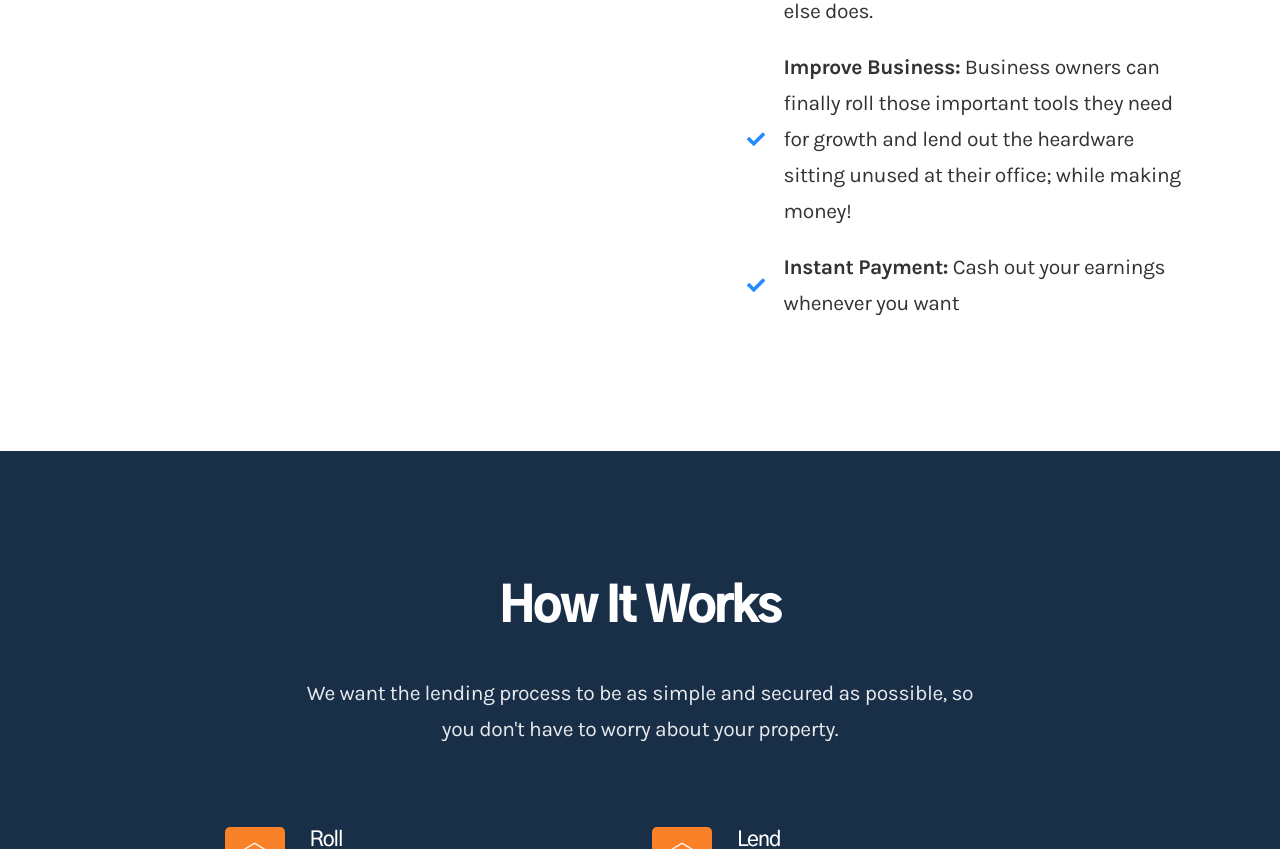
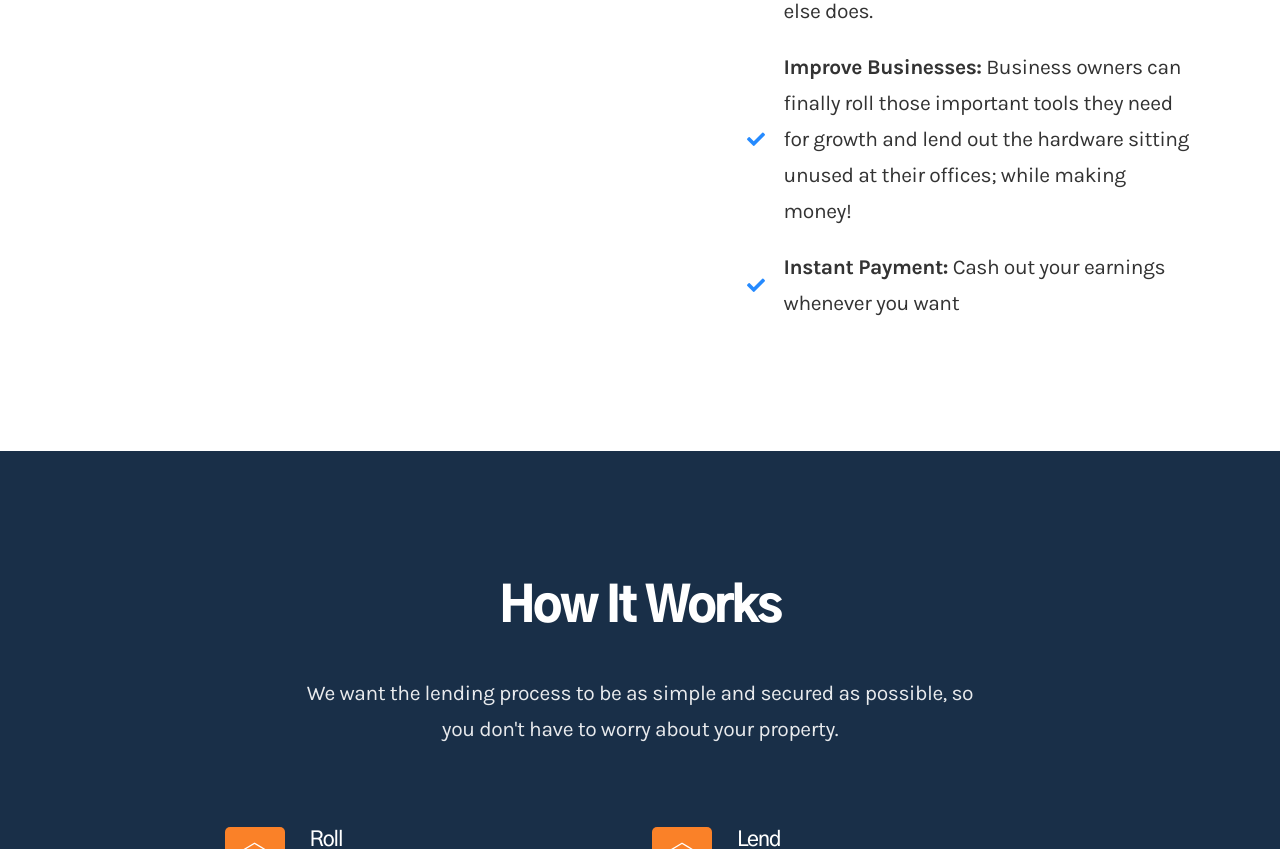
Before and after one commit to dev-great/Lendeet, a plain HTML site: page index.html in a window 1280 px wide. Shown: the part 5260-6109 px from the top of the page. Drawn offline with Linux system fonts and the light colour scheme.

Commit message:
Update index.html

```diff
--- a/index.html
+++ b/index.html
@@ -287,7 +287,7 @@
                   <i class="fas fa-check"></i><p> <strong>Reduce Waste:</strong> If you don’t need it, someone else does.</p>
                 </li>
                 <li class="d-flex align-items-center">
-                  <i class="fas fa-check"></i><p> <strong>Improve Business:</strong> Business owners can finally roll those important tools they need for growth and lend out the heardware sitting unused at  their office; while making money!</p>
+                  <i class="fas fa-check"></i><p> <strong>Improve Businesses:</strong> Business owners can finally roll those important tools they need for growth and lend out the hardware sitting unused at  their offices; while making money!</p>
                 </li>
                 <li class="d-flex align-items-center">
                   <i class="fas fa-check"></i><p> <strong>Instant Payment:</strong> Cash out your earnings whenever you want</p>
```
